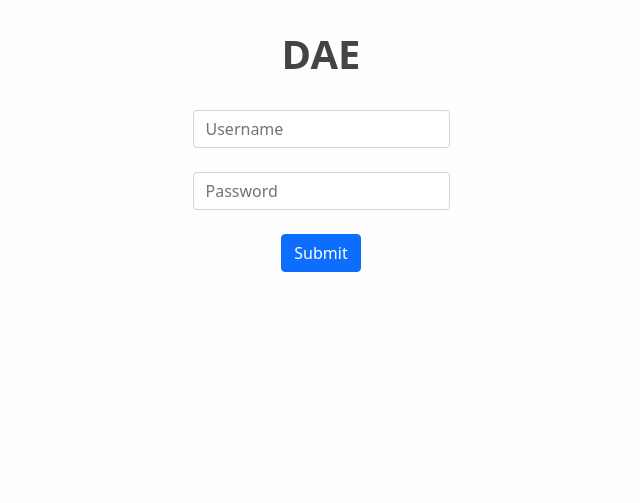
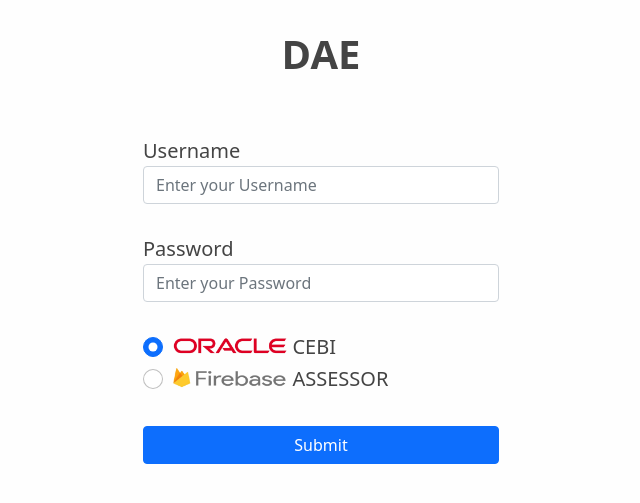
Before and after one commit to evertonmessias/dae, a PHP site: page / in a window 1280 px wide. Shown: the top 503 px of the page, without its empty margins (319-959 px from the left). Run offline with PHP 8.4, Linux system fonts and the light colour scheme; a stand-in replaces the project's code that opens the database connection; some libraries are stand-ins or nearby versions.

Commit message:
17-01-2023_10:45:31

```diff
--- a/app/DAE.php
+++ b/app/DAE.php
@@ -30,6 +30,7 @@ class DAE
 {
     public static function connect($sql)
     {
+        if ($_SESSION['dae'] == "CEBI") {
 
             $connection = ssh2_connect(ssh_host, ssh_port);
 
@@ -57,8 +58,15 @@ class DAE
             } else {
                 die("<p>Authentication Failed!</p>");
             }
+        } elseif ($_SESSION['dae'] == "ASSESSOR") {
+            try {
+                $conn = new PDO(fdsn, user, pass);
+                return $conn->query($sql);
+            } catch (PDOException $e) {
+                return "ERROR: " . $e->getMessage();
             }
-
+        }
+    }
 
     public static function header()
     {
@@ -120,28 +128,38 @@ class DAE
         } else {
             echo self::header();
         ?>
-            <form class="login" method="POST">
+            <form method="POST">
                 <div class="container">
                     <div class="row">
-                        <div class="col-lg-12">
-                            <br>
+                        <div class="login col-lg-4">
+
                             <div class="form-group">
-                                <label>
-                                    <input type="text" name="user" class="form-control" placeholder="Username" required>
+                                <label>Username
+                                    <input type="text" name="user" class="form-control" placeholder="Enter your Username" required>
                                 </label>
                             </div>
                             <br>
                             <div class="form-group">
-                                <label>
-                                    <input type="password" name="pass" class="form-control" placeholder="Password" required>
+                                <label>Password
+                                    <input type="password" name="pass" class="form-control" placeholder="Enter your Password" required>
                                 </label>
                             </div>
                             <br>
+
+                            <div class="form-check">
+                                <label class="form-check-label"><img src="/assets/logo_oracle.png" class="img-fluid"><input class="form-check-input" type="radio" name="database" value="CEBI" checked> CEBI</label>
+                            </div>
+                            <div class="form-check">
+                                <label class="form-check-label"><img src="/assets/logo_firebase.png" class="img-fluid"><input class="form-check-input" type="radio" name="database" value="ASSESSOR"> ASSESSOR</label>
+                            </div>
+
+                            <br>
                             <button type="submit" name="btnlogin" class="btn btn-primary">Submit</button>
+
                             <?php
                             if (isset($_POST['btnlogin']) &&  isset($_POST['user']) && isset($_POST['pass'])) {
                                 if ($_POST['user'] == USERNAME && $_POST['pass'] == PASSWORD) {
-                                    $_SESSION['dae'] = "CEBI";
+                                    $_SESSION['dae'] = $_POST['database'];
                                     header('Location:select');
                                 } else {
                                     echo "<p class='error-login'>Username or Password <b>Invalid</b> !</p>";
@@ -171,9 +189,12 @@ class DAE
                     <div class="row">
                         <div class="select col-lg-12">
                             <h5>Write a Query:</h5>
+                            <?php
+                            if ($_SESSION['dae'] == 'CEBI') {  ?>
                                 <small>
                                     e.g.: SELECT DATA,NOME_DETALHE,VALOR,TIPO,EXERCICIO FROM MOVIMENTO_EMPENHOS_RECEITAS WHERE EXERCICIO LIKE '2022' AND TIPO LIKE 'RECEITA' AND DATA BETWEEN TO_DATE('01-JAN-22','DD-MON-YY') AND TO_DATE('31-DEC-22','DD-MON-YY') ORDER BY 1 DESC;
                                 </small>
+                            <?php } ?>
                             <textarea class="form-control" name="query" rows="5"></textarea>
                         </div>
                         <br>
@@ -195,7 +216,6 @@ class DAE
     public static function query()
     {
         echo self::header();
-
     ?>
         <link href="https://cdnjs.cloudflare.com/ajax/libs/twitter-bootstrap/4.5.2/css/bootstrap.css" rel="stylesheet">
         <link type="text/css" href="https://cdn.datatables.net/1.12.1/css/dataTables.bootstrap4.min.css" rel="stylesheet" />
@@ -205,7 +225,9 @@ class DAE
         <button type="button" class="btn btn-primary btn-floating btn-lg" id="btn-back-to-top"><i class="ri-arrow-up-fill"></i></button>
         <?php
 
-        if (isset($_SESSION['dae']) && isset($_POST['submit']) && $_POST['query']) {
+        if ($_SESSION['dae'] == "CEBI") {
+
+            if (isset($_POST['submit']) && $_POST['query']) {
 
                 $sql = $_POST['query'];
 
@@ -221,7 +243,40 @@ class DAE
                 $strings_table = "<div class='container'><div class='row'><div class='col-lg-12'><br><table id='result' class='table table-striped table-bordered' style='width:100%'><thead>" . $thead . "</thead><tbody>" . $tbody . "</tbody></table></div></div></div><br>";
 
                 echo $strings_table;
+            } else {
+                echo self::error();
+            }
 
+        } elseif ($_SESSION['dae'] == "ASSESSOR") {
+
+            if (isset($_POST['submit']) && $_POST['query']) {
+
+                $sql = $_POST['query'];
+
+                $array = self::connect($sql)->fetchAll(PDO::FETCH_ASSOC);
+
+                $thead = "<tr>";
+                foreach ($array[0] as $key => $value) {
+                    $thead .= "<th>" . $key . "</th>";
+                }
+                $thead .= "</tr>";
+
+                $tbody = "";
+                foreach ($array as $row) {
+                    $tbody .= "<tr>";
+                    foreach ($row as $key => $value) {
+                        $tbody .= "<td>" . $value . "</td>";
+                    }
+                    $tbody .= "</th>";
+                }
+
+                $strings_table = "<div class='container'><div class='row'><div class='col-lg-12'><br><table id='result' class='table table-striped table-bordered' style='width:100%'><thead>" . $thead . "</thead><tbody>" . utf8_encode($tbody) . "</tbody></table></div></div></div><br>";
+
+                echo $strings_table;
+
+            } else {
+                echo self::error();
+            }
         } else {
             echo self::error();
         }
@@ -260,4 +315,32 @@ class DAE
         header('Location:/');
     }
 
+    public static function cebi()
+    {
+    ?>
+        <style>
+            table {
+                border-spacing: 0;
             }
+            td,
+            th {
+                border: 1px solid #000;
+            }
+        </style>
+    <?php
+
+        $sql = "SELECT DATA,NOME_DETALHE,VALOR,TIPO,EXERCICIO FROM MOVIMENTO_EMPENHOS_RECEITAS WHERE EXERCICIO LIKE '2022' AND TIPO LIKE 'RECEITA' AND DATA BETWEEN TO_DATE('01-JAN-22','DD-MON-YY') AND TO_DATE('31-DEC-22','DD-MON-YY') ORDER BY 1 DESC;";
+
+        preg_match_all('/<tr>(.*?)<\/tr>/s', utf8_encode(DAE::connect($sql)), $content);
+        $results_table = $content[0];
+        $thead = array_shift($results_table);
+        $tbody = "";
+        foreach ($results_table as $rt) {
+            if ($rt != $thead) {
+                $tbody .= $rt;
+            }
+        }
+        $strings_table = "<table><thead>" . $thead . "</thead><tbody>" . $tbody . "</tbody></table>";
+        echo $strings_table;
+    }
+}
--- a/assets/style.css
+++ b/assets/style.css
@@ -57,8 +57,32 @@ h1,h2,h3,h4 {
     z-index: 1000;
 }
 
-form.login{
+
+form .login{
+    display: block;
+    position: relative;
+    margin: 0 auto;
+    margin-top: 50px;
+    font-size: 20px;
+    color: #444;
+}
+
+form .login label, form .login button{
+    width: 100%;
+}
+
+form .login img{
+    height: 20px;
+    margin-top: -5px;
+}
+
+form .login .error-login{
+    position: relative;
+    width: 100%;
     text-align: center;
+    color: #f00;
+    margin-top: 5px;
+    font-size: 14px;
 }
 
 form.select .input{
```
Also changed, not shown: assets/logo_firebase.png (added), assets/logo_oracle.png (added). Lines whose indentation alone changed are shown as unchanged.
